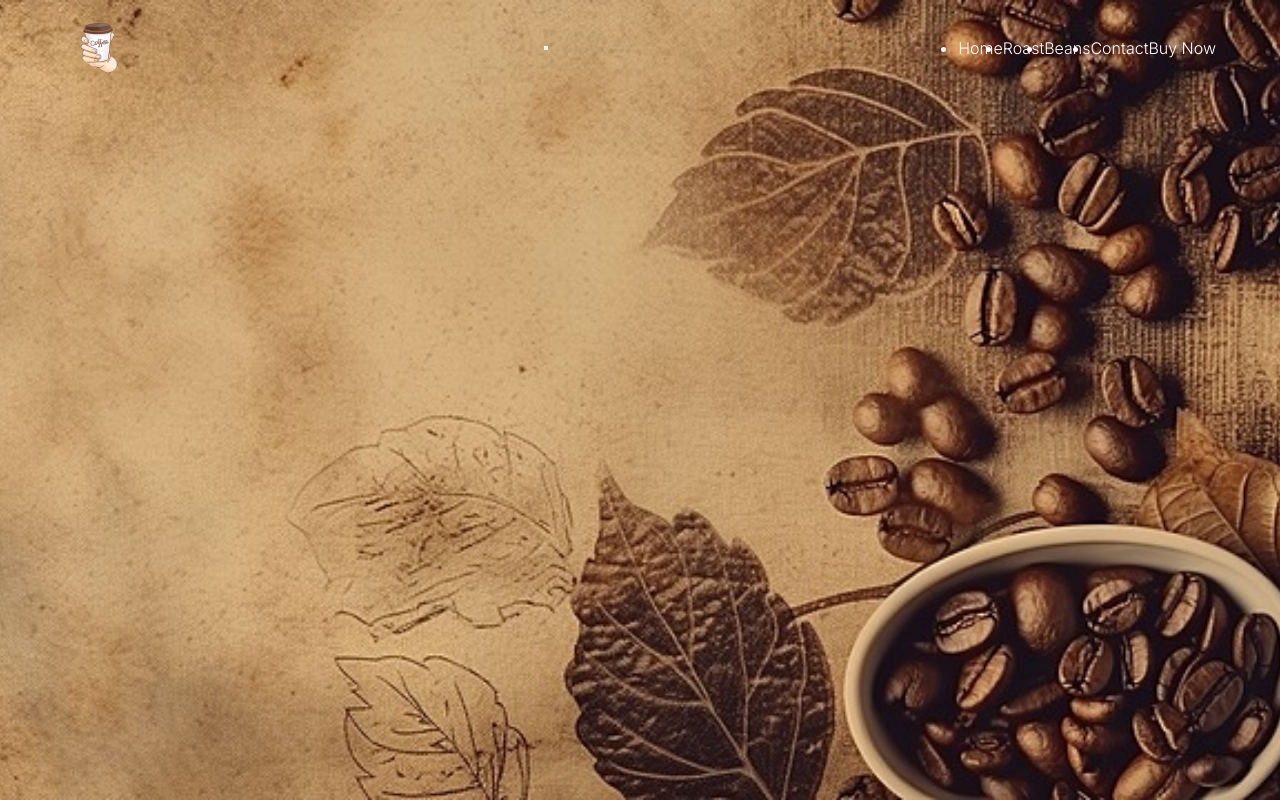
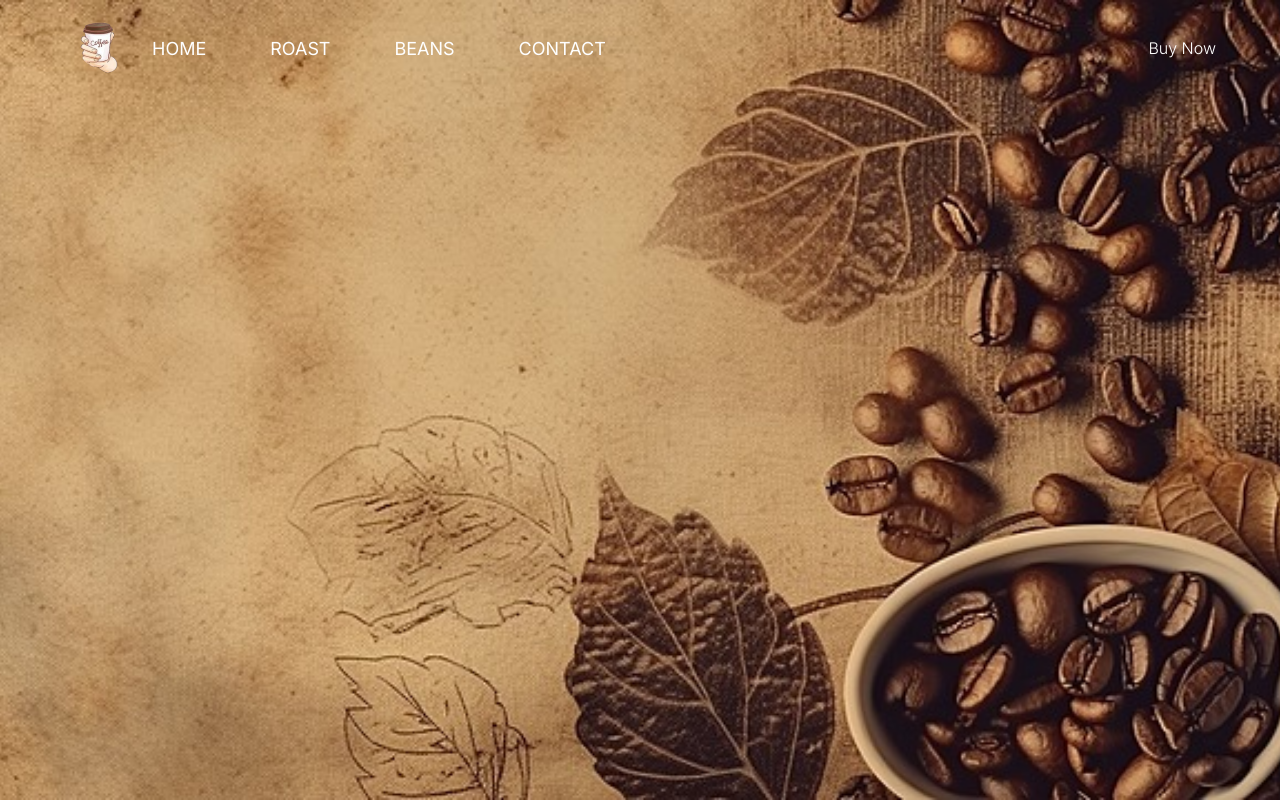
Before and after one commit to Raj106292/Coffee-Shop-Landing-Page, a plain HTML site: page index.html in a window 1280 px wide. Drawn offline with Linux system fonts and the light colour scheme.

Commit message:
css update-2

```diff
--- a/styles.css
+++ b/styles.css
@@ -48,6 +48,30 @@ header{
     padding: 1rem 0;
 }
 
+.toggleMenu{
+    display: none;
+}
+
+nav{
+    flex-grow: 1;
+    align-items: center;
+    justify-content: space-between;
+    gap: 2px;
+}
+
+nav ul{
+    list-style: none;
+    align-items: center;
+    gap: 2rem;
+}
+
+nav ul a{
+    position: relative;
+    font-weight: 400;
+    font-size: 1.125rem;
+    text-transform: uppercase;
+    padding: 0.4rem 1rem;
+}
 /* responsiveness */
 @media (min-width: 1350px){
     .container{
```
